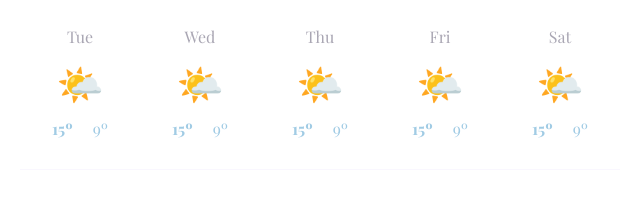
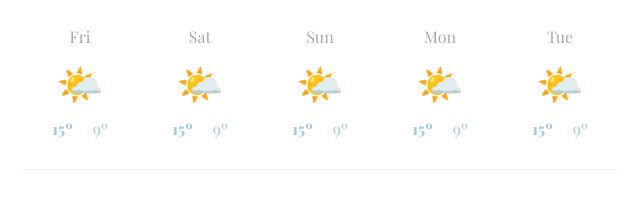
Before and after one commit to lea-bee/weather-project, a website built with Parcel: page index.html in a window 1280 px wide. Shown: the part 268-465 px from the top of the page, 320-960 px from the left. Built offline with nearby package versions, Linux system fonts and the light colour scheme; no server answers.

Commit message:
Inject forecast HTML from JS

```diff
--- a/index.html
+++ b/index.html
@@ -45,58 +45,7 @@
             <div class="weather-app-unit">&deg;C</div>
           </div>
         </div>
-        <div class="weather-forecast">
-          <div class="weather-forecast-day">
-            <div class="weather-forecast-date">Tue</div>
-            <div class="weather-forecast-icon">🌤️</div>
-            <div class="weather-forecast-temperatures">
-              <div class="weather-forecast-temperature">
-                <strong>15º</strong>
-              </div>
-              <div class="weather-forecast-temperature">9º</div>
-            </div>
-          </div>
-          <div class="weather-forecast-day">
-            <div class="weather-forecast-date">Wed</div>
-            <div class="weather-forecast-icon">🌤️</div>
-            <div class="weather-forecast-temperatures">
-              <div class="weather-forecast-temperature">
-                <strong>15º</strong>
-              </div>
-              <div class="weather-forecast-temperature">9º</div>
-            </div>
-          </div>
-          <div class="weather-forecast-day">
-            <div class="weather-forecast-date">Thu</div>
-            <div class="weather-forecast-icon">🌤️</div>
-            <div class="weather-forecast-temperatures">
-              <div class="weather-forecast-temperature">
-                <strong>15º</strong>
-              </div>
-              <div class="weather-forecast-temperature">9º</div>
-            </div>
-          </div>
-          <div class="weather-forecast-day">
-            <div class="weather-forecast-date">Fri</div>
-            <div class="weather-forecast-icon">🌤️</div>
-            <div class="weather-forecast-temperatures">
-              <div class="weather-forecast-temperature">
-                <strong>15º</strong>
-              </div>
-              <div class="weather-forecast-temperature">9º</div>
-            </div>
-          </div>
-          <div class="weather-forecast-day">
-            <div class="weather-forecast-date">Sat</div>
-            <div class="weather-forecast-icon">🌤️</div>
-            <div class="weather-forecast-temperatures">
-              <div class="weather-forecast-temperature">
-                <strong>15º</strong>
-              </div>
-              <div class="weather-forecast-temperature">9º</div>
-            </div>
-          </div>
-        </div>
+        <div class="weather-forecast" id="forecast"></div>
       </main>
       <footer>
         <p>
--- a/src/script.js
+++ b/src/script.js
@@ -54,7 +54,33 @@ function handleSearchSubmit(event) {
   searchCity(searchInput.value);
 }
 
+function displayForecast() {
+  let days = ["Fri", "Sat", "Sun", "Mon", "Tue"];
+  let forecastHtml = "";
+
+  days.forEach(function (day) {
+    forecastHtml =
+      forecastHtml +
+      `
+      <div class="weather-forecast-day">
+        <div class="weather-forecast-date">${day}</div>
+        <div class="weather-forecast-icon">🌤️</div>
+        <div class="weather-forecast-temperatures">
+          <div class="weather-forecast-temperature">
+            <strong>15º</strong>
+          </div>
+          <div class="weather-forecast-temperature">9º</div>
+        </div>
+      </div>
+    `;
+  });
+
+  let forecastElement = document.querySelector("#forecast");
+  forecastElement.innerHTML = forecastHtml;
+}
+
 let searchFormElement = document.querySelector("#search-form");
 searchFormElement.addEventListener("submit", handleSearchSubmit);
 
 searchCity("San Francisco");
+displayForecast();
```
